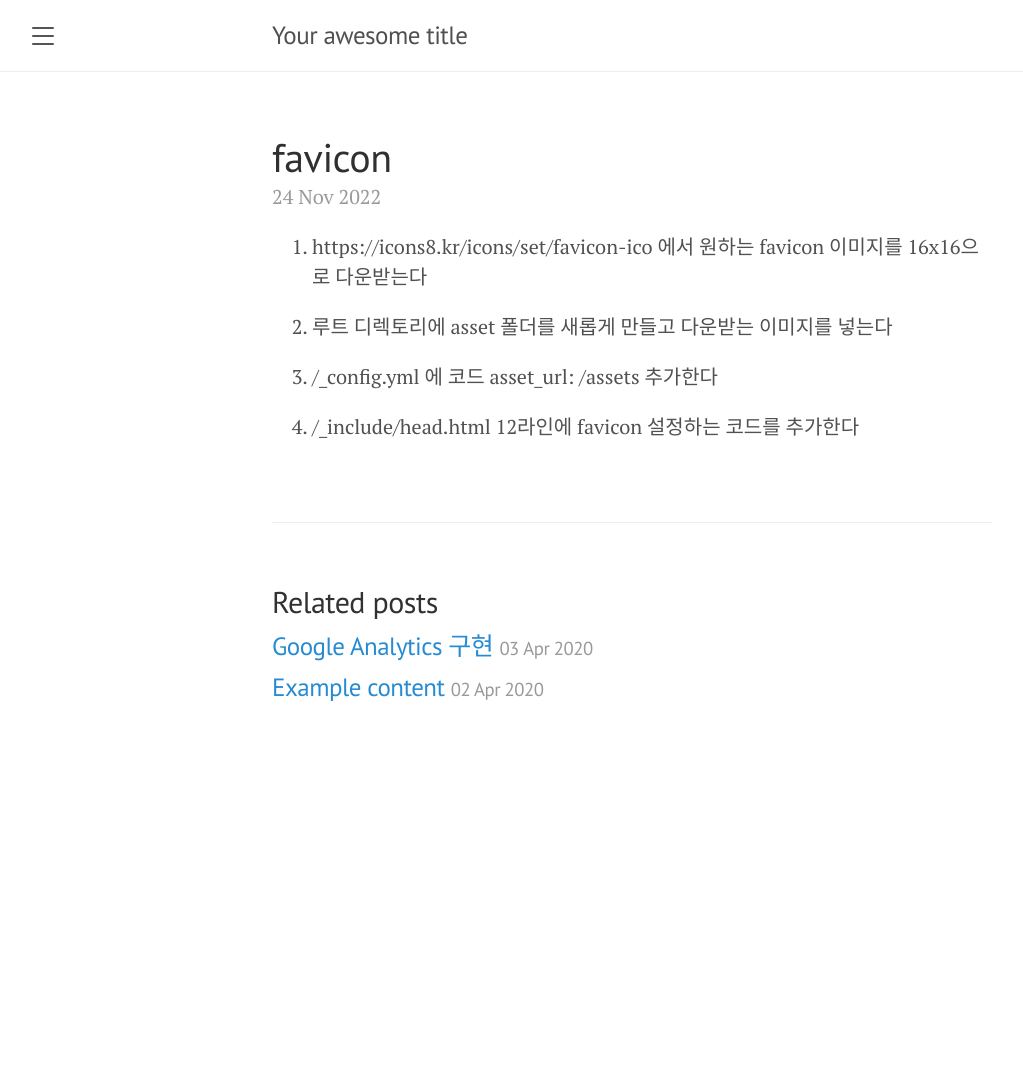
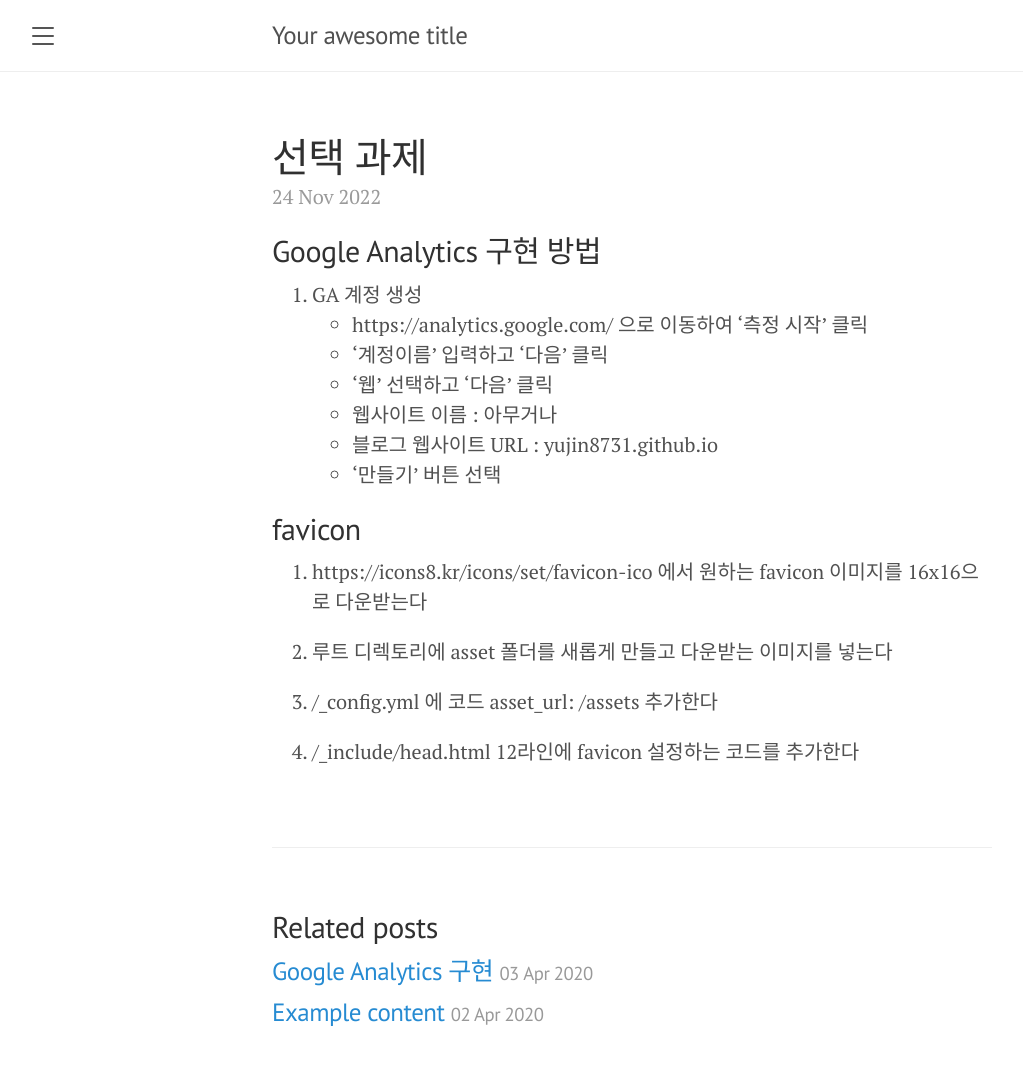
Before and after one commit to yujin8731/yujin8731.github.io, a Jekyll site: the page built from _posts/2022-11-24-favicon.md, in a window 1280 px wide. Shown: the whole page, without its empty margins (8-1031 px from the left). Built offline with Jekyll 4.4.1, drawn with Linux system fonts in a browser that asks for light colours; comment, search, counter and statistics services are not loaded; before the commit the page ends 900 px from its top, so only the background shows below that.

Commit message:
Update 2022-11-24-favicon.md

```diff
--- a/_posts/2022-11-24-favicon.md
+++ b/_posts/2022-11-24-favicon.md
@@ -1,10 +1,24 @@
 ---
 layout: post
-title: "favicon"
+title: "선택 과제"
 comments: true
 # other options
 ---
 
+## Google Analytics 구현 방법
+1. GA 계정 생성
+- https://analytics.google.com/ 으로 이동하여 ‘측정 시작’ 클릭
+- ‘계정이름’ 입력하고 ‘다음’ 클릭
+- ‘웹’ 선택하고 ‘다음’ 클릭
+- 웹사이트 이름 : 아무거나
+- 블로그 웹사이트 URL : yujin8731.github.io
+- ‘만들기’ 버튼 선택
+
+
+
+
+
+## favicon
 
 1. https://icons8.kr/icons/set/favicon-ico 에서 원하는 favicon 이미지를 16x16으로 다운받는다
 
```
